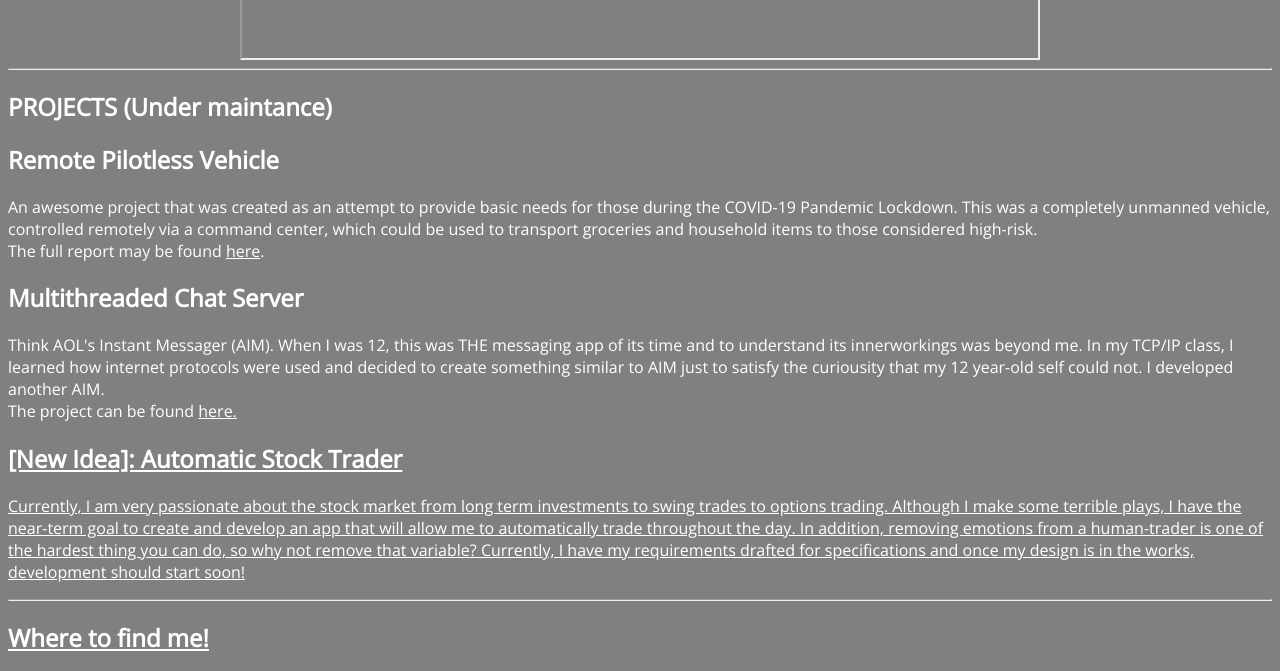
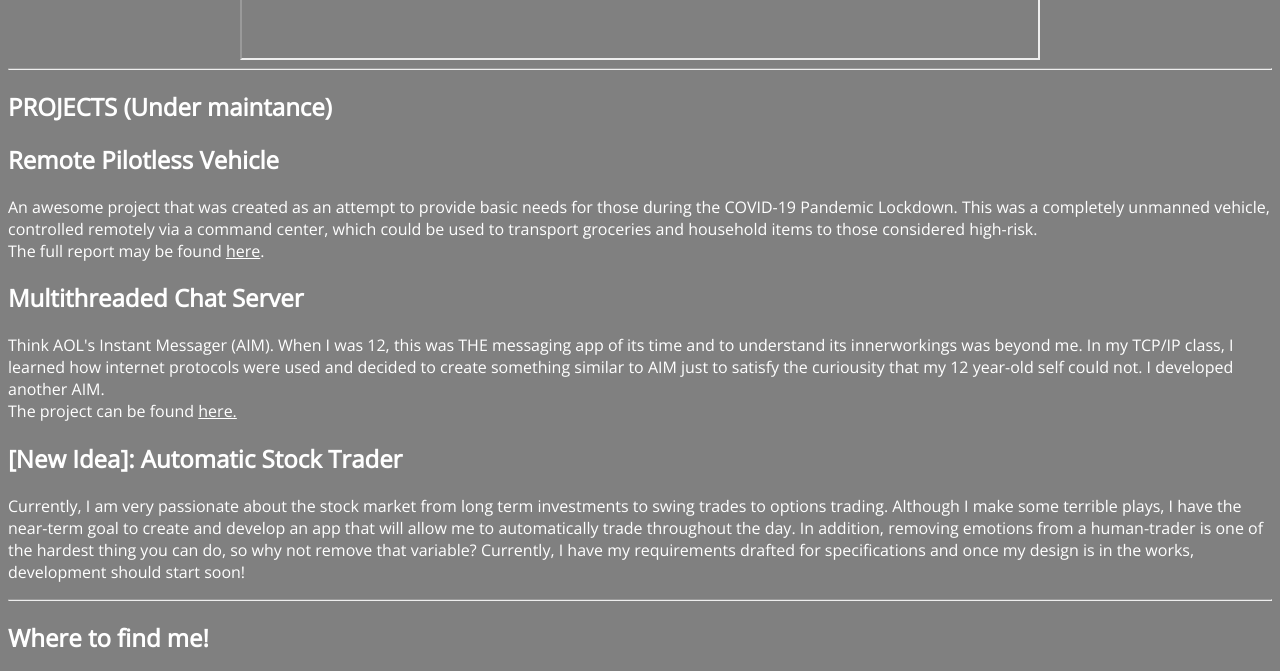
Before and after one commit to josephhnguyenn/josephhnguyenn.github.io, a plain HTML site: page home.html in a window 1280 px wide. Shown: the part 2123-2794 px from the top of the page. Drawn offline with nearby package versions, Linux system fonts and the light colour scheme.

Commit message:
another commit

```diff
--- a/home.html
+++ b/home.html
@@ -61,7 +61,7 @@
                         <h2>Multithreaded Chat Server</h2>
                         Think AOL's Instant Messager (AIM). When I was 12, this was THE messaging app of its time and to understand its innerworkings was beyond me. In my TCP/IP class, I learned how internet protocols were used and decided to create something similar to AIM just to satisfy the curiousity that my 12 year-old self could not. I developed another AIM.
                         <br>
-                        The project can be found <a href= "https://github.com/josephhnguyenn/Instant-Messaging" target = "_blank">  here.
+                        The project can be found <a href= "https://github.com/josephhnguyenn/Instant-Messaging" target = "_blank">  here. </a>
 
                         <h2>[New Idea]: Automatic Stock Trader</h2>
                         Currently, I am very passionate about the stock market from long term investments to swing trades to options trading. Although I make some terrible plays, I have the near-term goal to create and develop an app that will allow me to automatically trade throughout the day. In addition, removing emotions from a human-trader is one of the hardest thing you can do, so why not remove that variable? Currently, I have my requirements drafted for specifications and once my design is in the works, development should start soon!
```
